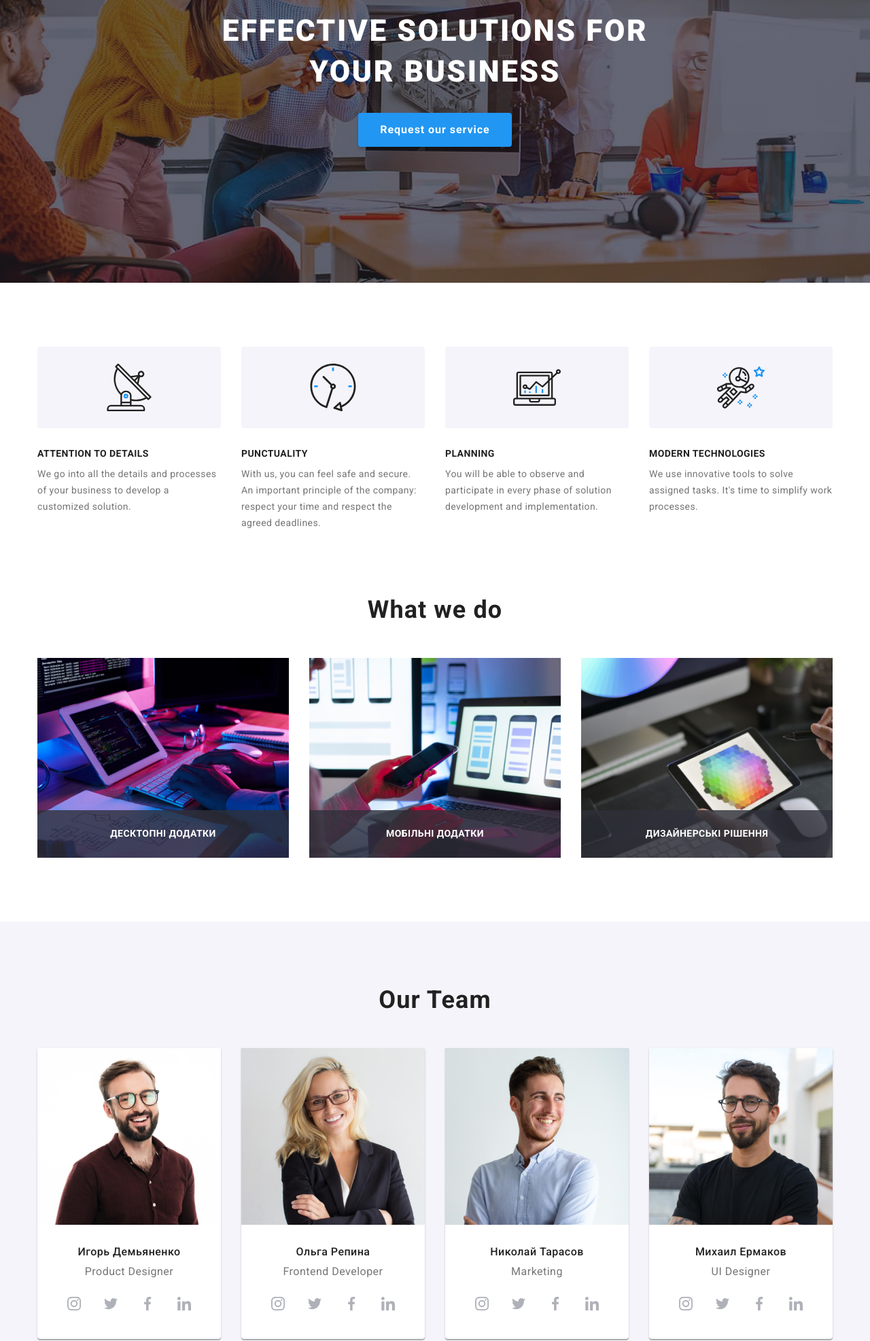
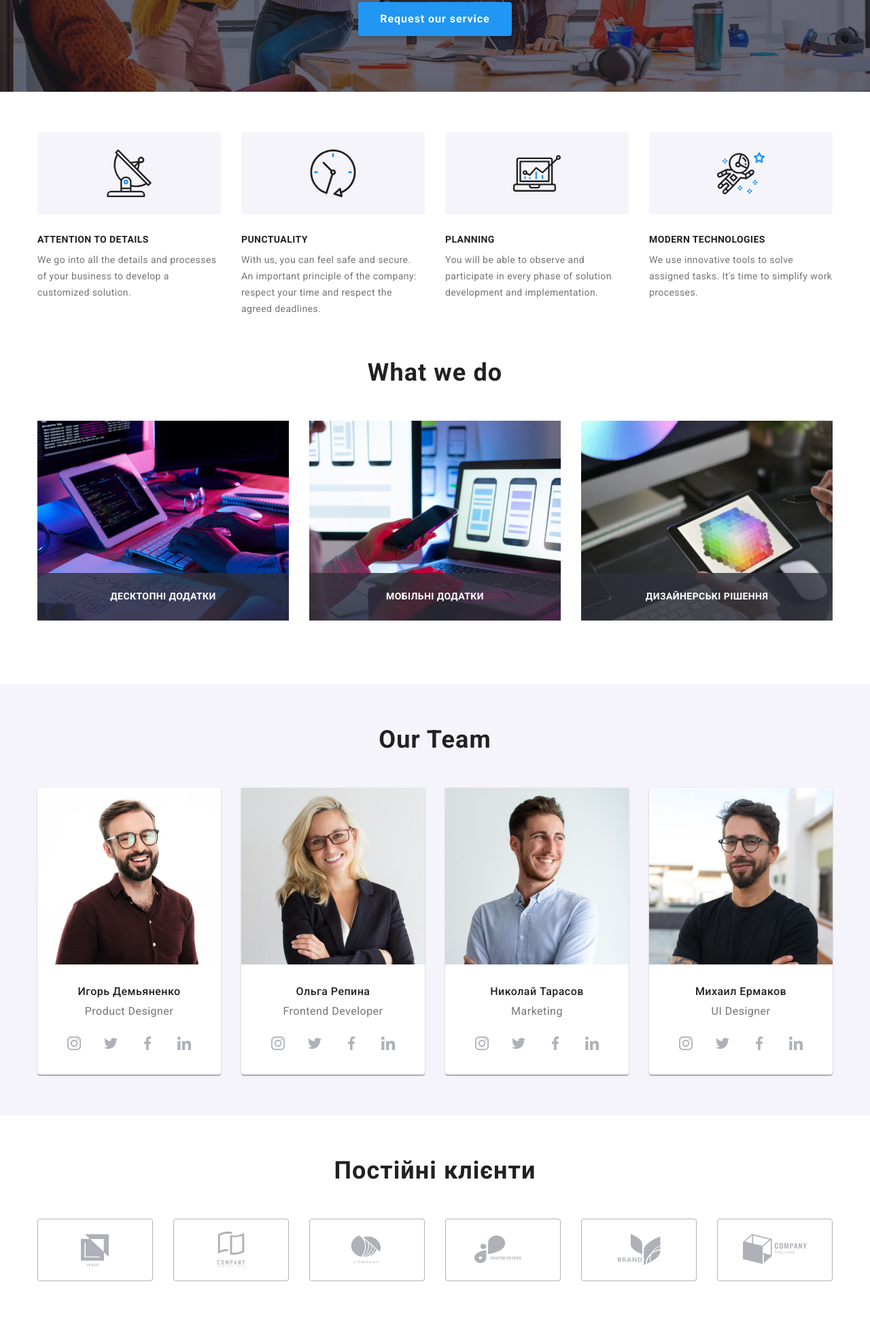
Before and after one commit to DimaMarkow/goit-markup-hw-08, a plain HTML site: page index.html in a window 1280 px wide. Shown: the part 265-2238 px from the top of the page at 68% size. After the commit the page ends 2210 px from the top, so only its background shows below. Drawn offline with nearby package versions, Linux system fonts and the light colour scheme.

Commit message:
адаптивные секции

```diff
--- a/index.html
+++ b/index.html
@@ -22,7 +22,7 @@
 		<link rel="stylesheet" href="./css/main.min.css" />
 	</head>
 	<body class="page">
-		<header class="header">
+		<!-- <header class="header">
 			<div class="container">
 				<nav class="navigation">
 					<a href="./" class="logo link">
@@ -57,7 +57,7 @@
 					</li>
 				</ul>
 			</div>
-		</header>
+		</header> -->
 		<main>
 			<section class="hero darkbgr">
 				<h1 class="hero__title">
@@ -121,7 +121,7 @@
 			</section>
 			<section class="work section-no-padding">
 				<div class="container">
-					<h2 class="title">What we do</h2>
+					<h2 class="title work__title">What we do</h2>
 					<ul class="work__list">
 						<li class="item">
 							<img src="./image/box-1.jpg" alt="ipad on the table" width="370" height="294" />
@@ -303,42 +303,42 @@
 				<div class="container">
 					<h2 class="title">Постійні клієнти</h2>
 					<ul class="clients__list">
-						<li>
+						<li class="clients__item">
 							<a href="" class="clients__link">
 								<svg class="clients__icon">
 									<use href="./image/icons.svg#icon-Logo0"></use>
 								</svg>
 							</a>
 						</li>
-						<li>
+						<li class="clients__item">
 							<a href="" class="clients__link">
 								<svg class="clients__icon">
 									<use href="./image/icons.svg#icon-Logo1"></use>
 								</svg>
 							</a>
 						</li>
-						<li>
+						<li class="clients__item">
 							<a href="" class="clients__link">
 								<svg class="clients__icon">
 									<use href="./image/icons.svg#icon-Logo2"></use>
 								</svg>
 							</a>
 						</li>
-						<li>
+						<li class="clients__item">
 							<a href="" class="clients__link">
 								<svg class="clients__icon">
 									<use href="./image/icons.svg#icon-Logo3"></use>
 								</svg>
 							</a>
 						</li>
-						<li>
+						<li class="clients__item">
 							<a href="" class="clients__link">
 								<svg class="clients__icon">
 									<use href="./image/icons.svg#icon-Logo4"></use>
 								</svg>
 							</a>
 						</li>
-						<li>
+						<li class="clients__item">
 							<a href="" class="clients__link">
 								<svg class="clients__icon">
 									<use href="./image/icons.svg#icon-Logo5"></use>
@@ -418,7 +418,7 @@
 			</div>
 		</main>
 
-		<footer class="footer darkbgr">
+		<!-- <footer class="footer darkbgr">
 			<div class="container">
 				<div class="footer__box">
 					<div class="footer__contacts">
@@ -488,7 +488,7 @@
 					</div>
 				</div>
 			</div>
-		</footer>
+		</footer> -->
 
 		<script src="./js/modal.js"></script>
 	</body>
--- a/sass/base/_reset.scss
+++ b/sass/base/_reset.scss
@@ -32,4 +32,5 @@ img {
 	display: block;
 	max-width: 100%;
 	height: auto;
+	width: 100%;
 }
--- a/sass/base/_section.scss
+++ b/sass/base/_section.scss
@@ -1,8 +1,13 @@
 .section {
-	padding-top: 94px;
-	padding-bottom: 94px;
+	padding-top: 60px;
+	padding-bottom: 60px;
 }
 
 .section-no-padding {
 	padding-bottom: 94px;
+	@media screen and (max-width: 1199px) {
+		display: none;
+		padding: 0px;
+		margin: 0px;
+	}
 }
--- a/sass/components/_container.scss
+++ b/sass/components/_container.scss
@@ -1,9 +1,20 @@
 .container {
 	width: 100%;
-	max-width: 1200px;
-	/* width: 1200px; */
+
 	margin-left: auto;
 	margin-right: auto;
 	padding-left: 15px;
 	padding-right: 15px;
+
+	@media screen and (min-width: 480px) {
+		width: 480px;
+	}
+
+	@media screen and (min-width: 768px) {
+		width: 768px;
+	}
+
+	@media screen and (min-width: 1200px) {
+		width: 1200px;
+	}
 }
--- a/sass/components/_title.scss
+++ b/sass/components/_title.scss
@@ -2,9 +2,13 @@
 	color: var(--title-text-color);
 	font-style: normal;
 	font-weight: 700;
-	font-size: 36px;
+	font-size: 28px;
 	line-height: 1.17;
 	text-align: center;
 	letter-spacing: 0.03em;
 	margin-bottom: 50px;
+
+	@media screen and (min-width: 768px) {
+		font-size: 36px;
+	}
 }
--- a/sass/layouts/_benefits.scss
+++ b/sass/layouts/_benefits.scss
@@ -1,10 +1,26 @@
 .benefits__list {
 	display: flex;
-	gap: 30px;
+	flex-wrap: wrap;
+	justify-content: center;
+
+	@media screen and (min-width: 768px) {
+		margin: -15px;
+	}
 
 	.item {
-		width: calc((1200px - 90px) / 4);
-		max-width: 270px;
+		// max-width: 450px;
+		width: 100%;
+		height: auto;
+
+		@media screen and (min-width: 768px) {
+			width: calc((100% - 60px) / 2);
+			margin: 15px;
+		}
+
+		@media screen and (min-width: 1200px) {
+			width: calc((100% - 120px) / 4);
+			margin: 15px;
+		}
 	}
 }
 
@@ -12,7 +28,8 @@
 	display: flex;
 	align-items: center;
 	justify-content: center;
-	width: 270px;
+	// width: 270px;
+	width: 100%;
 	height: 120px;
 	background-color: #f5f4fa;
 	border-radius: 4px;
@@ -21,6 +38,7 @@
 
 .benefits__subtitle {
 	color: var(--title-text-color);
+	// text-align: center;
 	font-style: normal;
 	font-weight: 700;
 	font-size: 14px;
@@ -35,4 +53,14 @@
 	font-size: 14px;
 	line-height: 1.71;
 	letter-spacing: 0.03em;
+	margin-bottom: 30px;
+
+	@media screen and (max-width: 767px) {
+		.benefits__text:last-child {
+			margin-bottom: 0px;
+		}
+	}
+	@media screen and (min-width: 768px) {
+		margin-bottom: 0px;
+	}
 }
--- a/sass/layouts/_clients.scss
+++ b/sass/layouts/_clients.scss
@@ -1,11 +1,30 @@
 .clients__list {
 	display: flex;
+	flex-wrap: wrap;
 	justify-content: center;
-	gap: 30px;
+
+	@media screen and (min-width: 768px) {
+		margin: -15px;
+	}
+}
+
+.clients__item {
+	width: calc((100% - 60px) / 2);
+	margin: 15px;
+
+	@media screen and (min-width: 768px) {
+		width: calc((100% - 90px) / 3);
+		margin: 15px;
+	}
+
+	@media screen and (min-width: 1200px) {
+		width: calc((100% - 180px) / 6);
+		margin: 15px;
+	}
 }
 
 .clients__link {
-	width: 170px;
+	width: 100%;
 	height: 92px;
 	border: 1px solid var(--icon-gray);
 	border-radius: 4px;
--- a/sass/layouts/_hero.scss
+++ b/sass/layouts/_hero.scss
@@ -1,10 +1,18 @@
 .hero {
 	max-width: 1600px;
-	height: 600px;
+	height: 400px;
 	margin-left: auto;
 	margin-right: auto;
-	padding: 200px 0px;
+	padding: 118px 60px;
 	text-align: center;
+
+	@media screen and (min-width: 768px) {
+		padding: 118px 204 px;
+	}
+
+	@media screen and (min-width: 1200px) {
+		padding: 452px 200 px;
+	}
 
 	background-image: linear-gradient(to right, rgba(47, 48, 58, 0.4), rgba(47, 48, 58, 0.4)),
 		url("../image/hero-image.jpg");
@@ -16,12 +24,22 @@
 
 .hero__title {
 	color: var(--primary-bg-color);
-	/*outline: 2px solid greenyellow;*/
 	font-style: normal;
 	font-weight: 900;
-	font-size: 44px;
-	line-height: 1.36;
+	font-size: 26px;
+	line-height: 1.17;
 	letter-spacing: 0.06em;
 	text-transform: uppercase;
 	margin-bottom: 30px;
+
+	@media screen and (min-width: 768px) {
+		padding: 118px 204 px;
+	}
+
+	@media screen and (min-width: 1200px) {
+		padding: 452px 200 px;
+
+		font-size: 44px;
+		line-height: 1.36;
+	}
 }
--- a/sass/layouts/_team.scss
+++ b/sass/layouts/_team.scss
@@ -4,19 +4,37 @@
 
 .team__list {
 	display: flex;
+	flex-wrap: wrap;
 	margin: -15px;
+
+	@media screen and (min-width: 768px) {
+		margin: -15px;
+	}
+
 	.items {
-		width: 270px;
+		width: 100%;
 		margin: 15px;
 		background-color: var(--primary-bg-color);
 
 		box-shadow: 0px 1px 3px rgba(0, 0, 0, 0.12), 0px 1px 1px rgba(0, 0, 0, 0.14), 0px 2px 1px rgba(0, 0, 0, 0.2);
 		border-radius: 0px 0px 4px 4px;
+
+		@media screen and (min-width: 768px) {
+			width: calc((100% - 60px) / 2);
+			margin: 15px;
+		}
+
+		@media screen and (min-width: 1200px) {
+			width: calc((100% - 120px) / 4);
+			margin: 15px;
+		}
 	}
 }
 
 .team__content {
-	padding: 30px 32px;
+	// padding: 30px 32px;
+	padding-top: 30px;
+	padding-bottom: 24px;
 }
 
 .team__subtitle {
--- a/sass/layouts/_work.scss
+++ b/sass/layouts/_work.scss
@@ -1,10 +1,20 @@
 .work__list {
+	@media screen and (max-width: 1199px) {
+		display: none;
+		padding: 0px;
+	}
 	display: flex;
 	margin: -15px;
 	.item {
 		width: 370px;
 		margin: 15px;
 		position: relative;
+	}
+}
+
+.work__title {
+	@media screen and (max-width: 1199px) {
+		display: none;
 	}
 }
 
```
Also changed, not shown: css/main.css, css/main.min.css, 2 other files.
